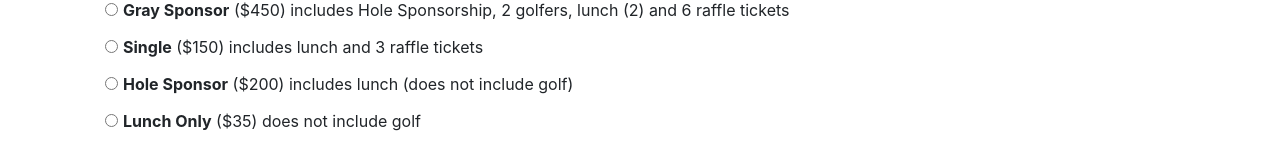
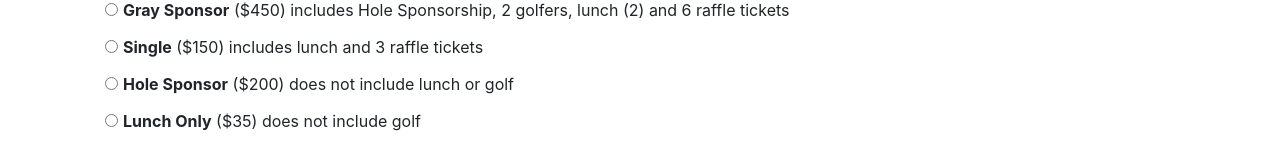
Before and after one commit to osu5nc/golf-registration, an Angular app: page /registration in a window 1280 px wide. Shown: the part 208-368 px from the top of the page. Built offline with nearby package versions, Linux system fonts and the light colour scheme.

Commit message:
Fix hole sponsor

```diff
--- a/src/app/registration/registration.component.html
+++ b/src/app/registration/registration.component.html
@@ -16,7 +16,7 @@
                     <input type="radio" name="participation" id="single" value="single" (click)="calculateTotalCost()"><span style="padding-left:5px;"><label for="single"><strong>Single</strong> (${{GOLF.singlePrice}}) includes lunch and 3 raffle tickets</label></span>
                 </div>
                 <div style="padding-bottom:5px;">
-                    <input type="radio" name="participation" id="holeSponsor" value="holeSponsor" (click)="calculateTotalCost()"><span style="padding-left:5px;"><label for="holeSponsor"><strong>Hole Sponsor</strong> (${{GOLF.holeSponsorPrice}}) includes lunch (does not include golf)</label></span>
+                    <input type="radio" name="participation" id="holeSponsor" value="holeSponsor" (click)="calculateTotalCost()"><span style="padding-left:5px;"><label for="holeSponsor"><strong>Hole Sponsor</strong> (${{GOLF.holeSponsorPrice}}) does not include lunch or golf</label></span>
                 </div>
                 <div style="padding-bottom:5px;">
                     <input type="radio" name="participation" id="lunchOnly" value="lunchOnly" (click)="calculateTotalCost()"><span style="padding-left:5px;"><label for="lunchOnly"><strong>Lunch Only</strong> (${{GOLF.lunchPrice}}) does not include golf</label></span>
@@ -478,7 +478,12 @@
             <br />
             <ng-container *ngIf="totalCost > 0">
                 <fieldset>
-                <legend><ng-container *ngIf="skippingGolf; else golfing">You are</ng-container><ng-template #golfing>Each golfer is</ng-template> signed up for a lunch.  Would you like to sign others up for lunch (${{GOLF.lunchPrice}}/each)?</legend>
+                    <ng-container *ngIf="participation==='holeSponsor'; else lunch">
+                        <legend>You are not signed up for lunch.  Would you like to sign up?</legend>
+                    </ng-container>
+                    <ng-template #lunch>
+                        <legend><ng-container *ngIf="skippingGolf; else golfing">You are</ng-container><ng-template #golfing>Each golfer is</ng-template> signed up for a lunch.  Would you like to sign others up for lunch (${{GOLF.lunchPrice}}/each)?</legend>
+                    </ng-template>
                 <div style="padding-bottom:5px;">
                     <input type="radio" name="extraLunch" id="lunchYes" value="lunchYes" (click)="showExtraLunch()"><span style="padding-left:5px;"><label for="lunchYes">Yes</label></span>
                 </div>
--- a/src/app/registration/registration.component.ts
+++ b/src/app/registration/registration.component.ts
@@ -58,7 +58,7 @@ export class RegistrationComponent {
       this.raffleIncluded = true;
     } else if (this.participation == 'holeSponsor') {
       this.totalCost = this.GOLF.holeSponsorPrice;
-      this.totalLunches = 1;
+      this.totalLunches = 0;
       this.totalGolfers = 0;
       this.holeSponsor = true;
       this.totalRaffleTickets = 0;
```
